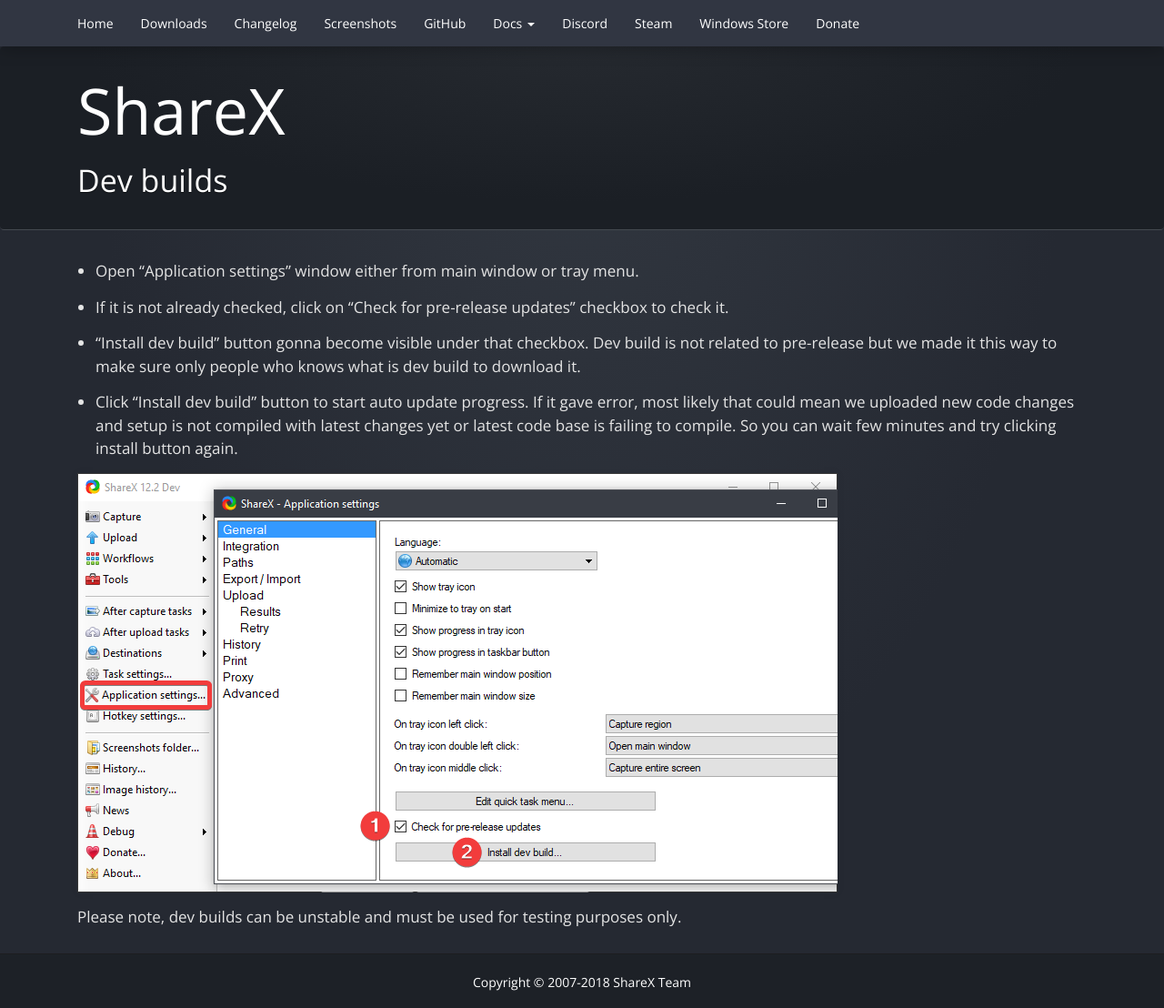
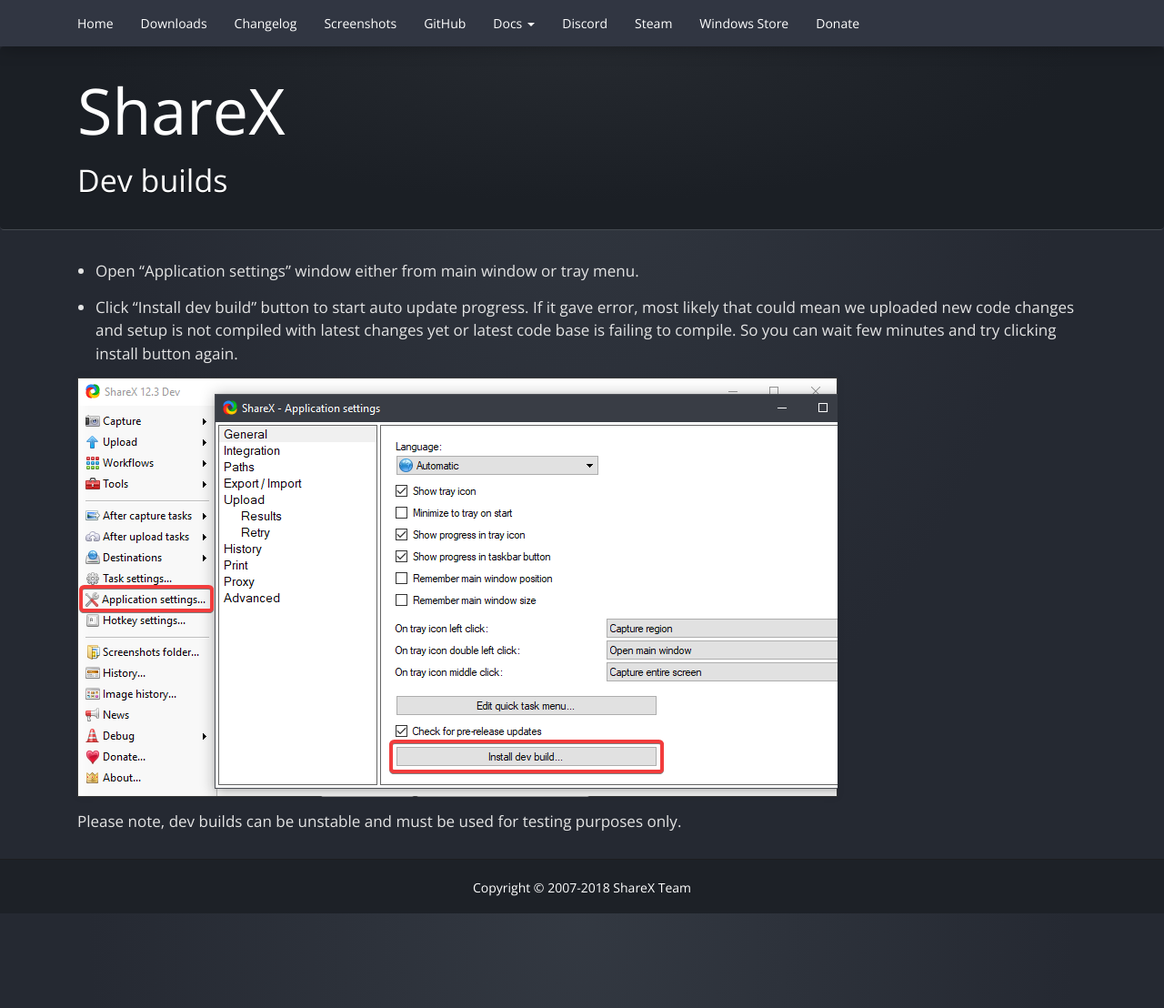
Before and after one commit to ShareX/sharex.github.io, a Jekyll site: the page built from docs/dev-builds.md, in a window 1280 px wide. Shown: the whole page at 91% size. Built offline with Jekyll 4.4.1, drawn with Linux system fonts in a browser that asks for light colours.

Commit message:
Update dev builds page

```diff
--- a/docs/dev-builds.md
+++ b/docs/dev-builds.md
@@ -5,10 +5,6 @@
 
 * Open "Application settings" window either from main window or tray menu.
 
-* If it is not already checked, click on "Check for pre-release updates" checkbox to check it.
-
-* "Install dev build" button gonna become visible under that checkbox. Dev build is not related to pre-release but we made it this way to make sure only people who knows what is dev build to download it.
-
 * Click "Install dev build" button to start auto update progress. If it gave error, most likely that could mean we uploaded new code changes and setup is not compiled with latest changes yet or latest code base is failing to compile. So you can wait few minutes and try clicking install button again.
 
 ![](/img/ScreenshotDevBuilds.png)
```
Also changed, not shown: img/ScreenshotDevBuilds.png.
